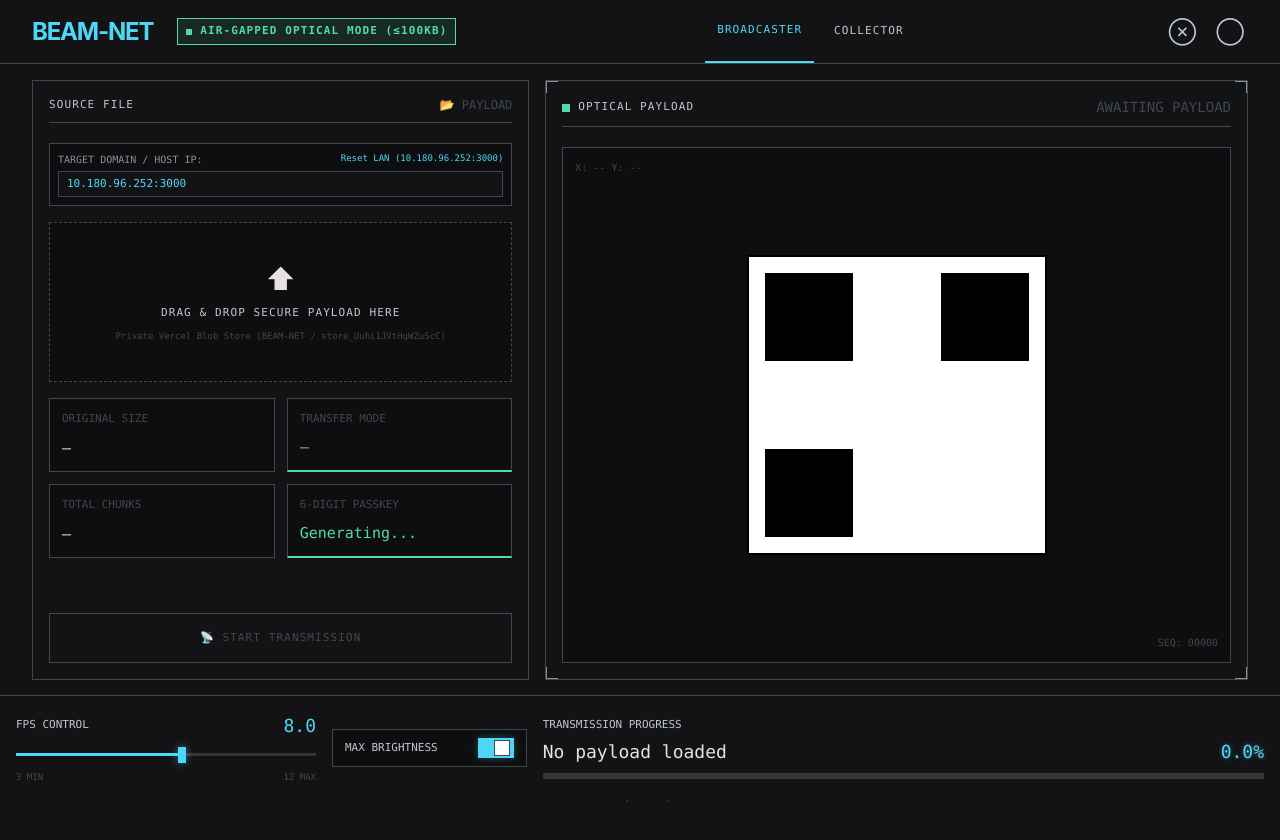
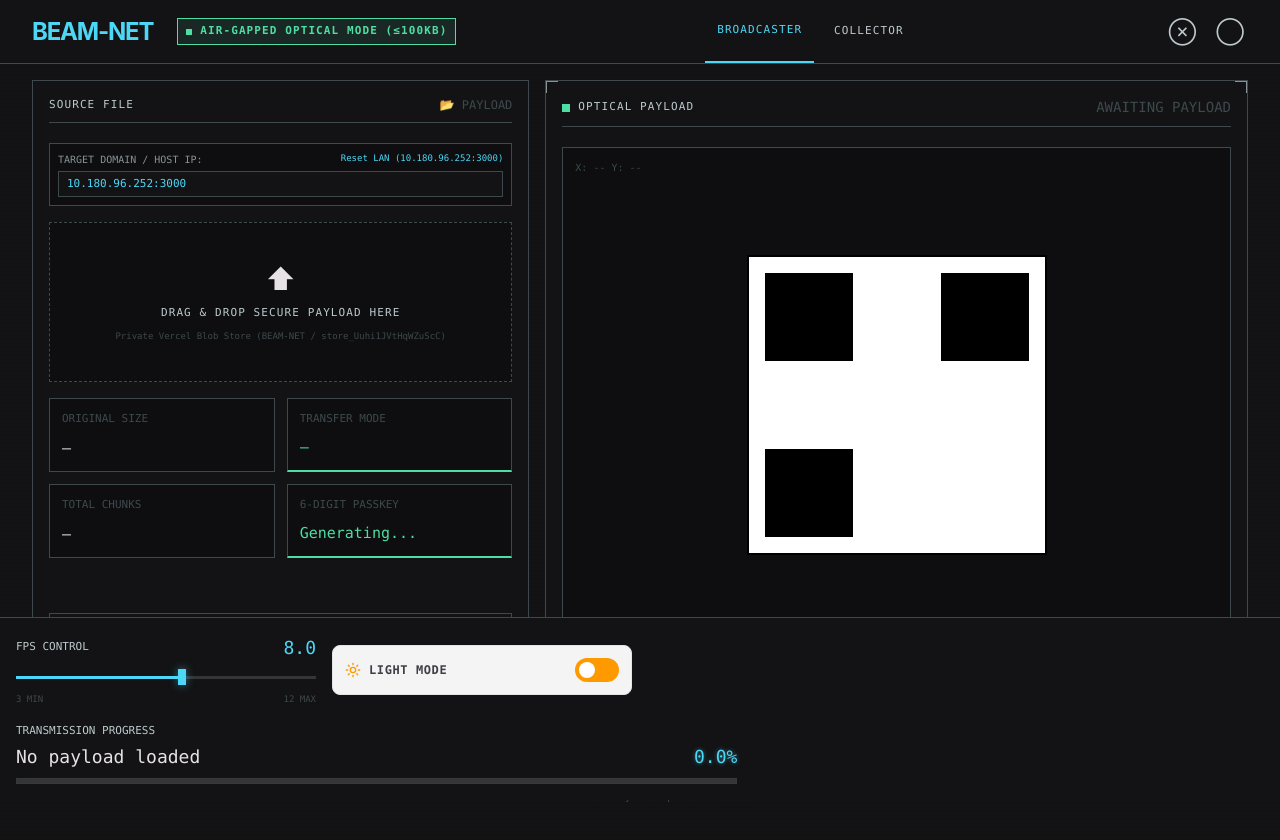
Before and after one commit to aryanonestar/beamnet, a Next.js app: page /send in a window 1280 px wide. Shown: the top 840 px of the page. Built offline with nearby package versions, Linux system fonts and the light colour scheme.

Commit message:
Replace Max Brightness with dynamic system auto-theme switcher

```diff
--- a/components/Broadcaster.tsx
+++ b/components/Broadcaster.tsx
@@ -10,6 +10,7 @@ import { cn } from "@/utils/cn";
 import Link from "next/link";
 import MethodSelectorModal from "@/components/MethodSelectorModal";
 import MatrixProgress from "@/components/MatrixProgress";
+import { ThemeToggleControl } from "@/components/ThemeToggleControl";
 
 const CHUNK_SIZE = 220; // 220 base64 chars = ~360 total bytes per QR frame (Version 11 61x61 QR grid with 8.2px modules)
 const THRESHOLD_BYTES = 100 * 1024; // 100 KB threshold (102,400 bytes)
@@ -36,7 +37,6 @@ export default function Broadcaster() {
   const [originalSize, setOriginalSize] = useState(0);
   const [compressedSize, setCompressedSize] = useState(0);
   const [preparing, setPreparing] = useState(false);
-  const [brightnessOn, setBrightnessOn] = useState(true);
   const [dragOver, setDragOver] = useState(false);
 
   // Vercel App Domain / Host IP for Phone QR Scans (e.g. beam-net.vercel.app or 10.180.96.252:3000)
@@ -750,24 +750,9 @@ export default function Broadcaster() {
             </div>
           </div>
 
-          {/* Brightness toggle */}
-          <div className="md:col-span-2 flex items-center justify-between border border-[#3d494c] px-3 py-2 bg-[#0e0e10]">
-            <span className="text-[11px] font-mono uppercase text-[#bcc9cd]">Max Brightness</span>
-            <button
-              onClick={() => setBrightnessOn((b) => !b)}
-              className="relative w-9 h-5 transition-colors"
-              style={{
-                backgroundColor: brightnessOn ? "#4cd7f6" : "#353437",
-                boxShadow: brightnessOn ? "0 0 8px rgba(76,215,246,0.3)" : "none",
-              }}
-            >
-              <div
-                className={cn(
-                  "absolute top-0.5 w-4 h-4 bg-white border border-[#3d494c] transition-transform duration-150",
-                  brightnessOn ? "translate-x-4" : "translate-x-0.5"
-                )}
-              />
-            </button>
+          {/* Theme Mode Toggle */}
+          <div className="md:col-span-3">
+            <ThemeToggleControl />
           </div>
 
           {/* Progress */}
--- a/components/ThemeProviderWrapper.tsx
+++ b/components/ThemeProviderWrapper.tsx
@@ -5,7 +5,12 @@ import { ThemeProvider } from "next-themes";
 
 export default function ThemeProviderWrapper({ children }: { children: React.ReactNode }) {
   return (
-    <ThemeProvider attribute="class" defaultTheme="system" enableSystem={true}>
+    <ThemeProvider
+      attribute="class"
+      defaultTheme="system"
+      enableSystem={true}
+      disableTransitionOnChange={false}
+    >
       {children}
     </ThemeProvider>
   );
--- /dev/null
+++ b/components/ThemeToggleControl.tsx
@@ -0,0 +1,56 @@
+"use client";
+
+import React, { useEffect, useState } from "react";
+import { useTheme } from "next-themes";
+import { Sun, Moon } from "lucide-react";
+
+export function ThemeToggleControl() {
+  const { setTheme, resolvedTheme } = useTheme();
+  const [mounted, setMounted] = useState(false);
+
+  // Avoid SSR hydration mismatch
+  useEffect(() => {
+    setMounted(true);
+  }, []);
+
+  if (!mounted) {
+    return (
+      <div className="p-3 border border-zinc-800 rounded-lg bg-zinc-900/50 flex items-center justify-between w-full">
+        <span className="text-xs font-mono text-zinc-400">THEME MODE</span>
+        <div className="w-12 h-6 bg-zinc-800 rounded-full animate-pulse" />
+      </div>
+    );
+  }
+
+  const isDark = resolvedTheme === "dark";
+
+  return (
+    <div className="p-3 border border-zinc-200 dark:border-zinc-800 rounded-lg bg-zinc-100 dark:bg-zinc-900/60 flex items-center justify-between w-full transition-colors">
+      <div className="flex items-center gap-2">
+        {isDark ? (
+          <Moon className="w-4 h-4 text-cyan-400" />
+        ) : (
+          <Sun className="w-4 h-4 text-amber-500" />
+        )}
+        <span className="text-xs font-mono font-semibold uppercase tracking-wider text-zinc-700 dark:text-zinc-300">
+          {isDark ? "DARK MODE" : "LIGHT MODE"}
+        </span>
+      </div>
+
+      {/* Manual Theme Switch Toggle */}
+      <button
+        onClick={() => setTheme(isDark ? "light" : "dark")}
+        aria-label="Toggle Theme"
+        className={`relative inline-flex h-6 w-11 items-center rounded-full transition-colors focus:outline-none ${
+          isDark ? "bg-cyan-500" : "bg-amber-500"
+        }`}
+      >
+        <span
+          className={`inline-block h-4 w-4 transform rounded-full bg-white transition-transform ${
+            isDark ? "translate-x-6" : "translate-x-1"
+          }`}
+        />
+      </button>
+    </div>
+  );
+}
```
Also changed, not shown: app/layout.tsx (+11 -5 lines).
